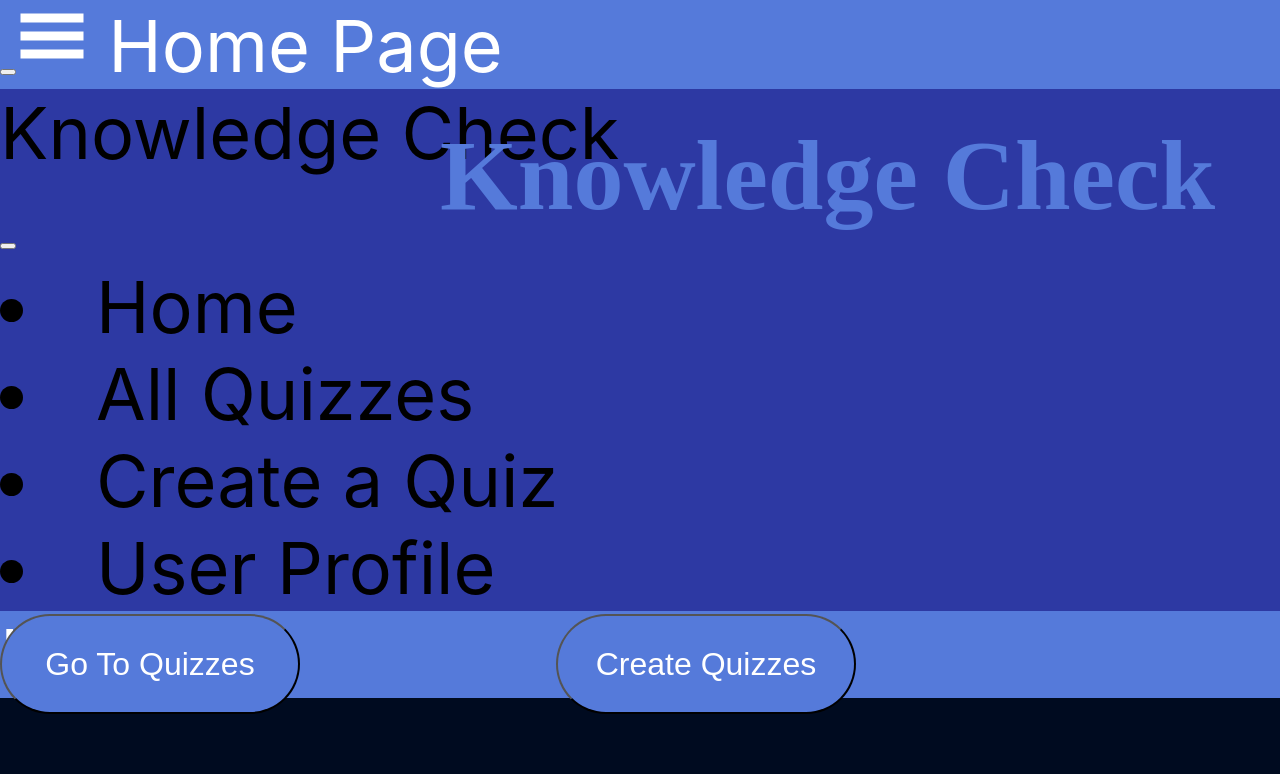
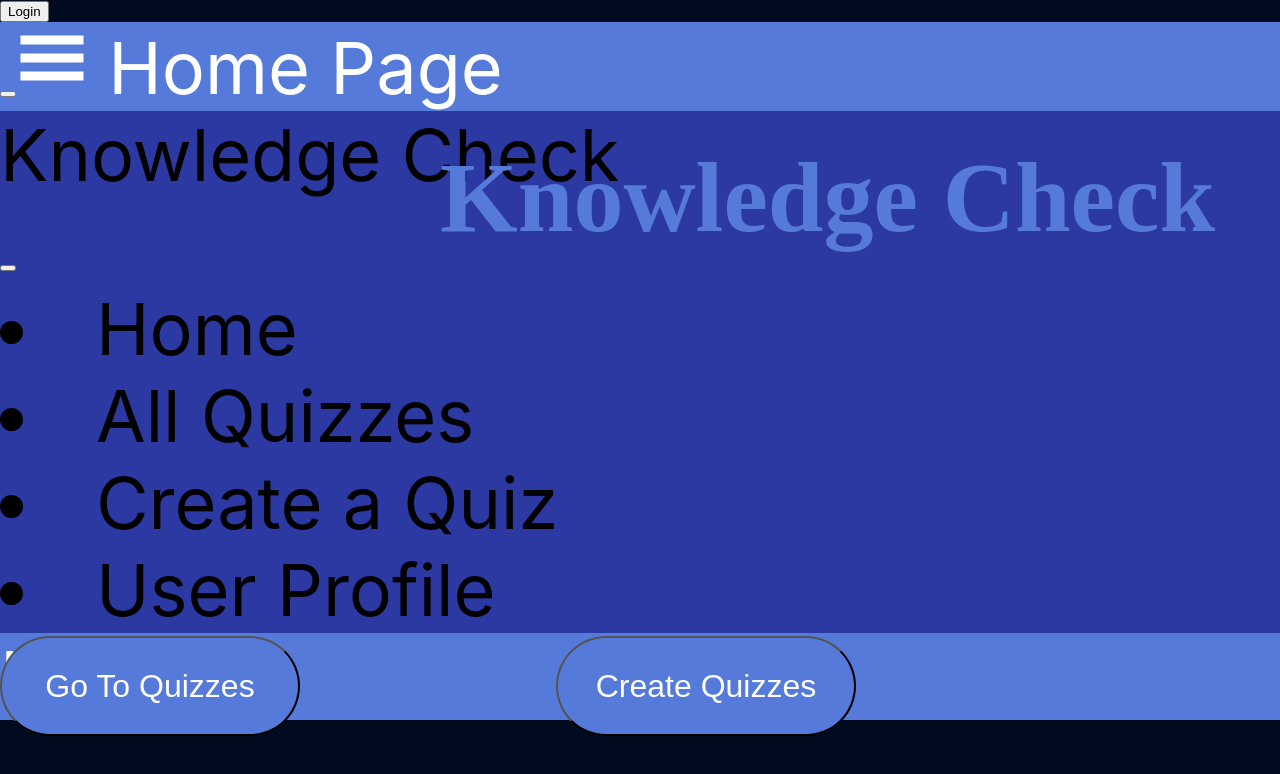
Before and after one commit to Fowora/SWE_Team_10, a React (Create React App) app in the folder knowledge_check/: page /Home in a window 1280 px wide. Shown: the top 774 px of the page. Built offline with nearby package versions, Linux system fonts and the light colour scheme.

Commit message:
added login button

```diff
--- a/knowledge_check/src/App.js
+++ b/knowledge_check/src/App.js
@@ -2,14 +2,24 @@ import './App.css';
 import {NavBar} from './Components/NavBar.js';
 import HomePage from './Pages/HomePage.js';
 import UserProfile from './Pages/UserProfile.js';
+import React, { useState, useEffect } from 'react';
 import {Routes, Route, Navigate} from 'react-router-dom';
 import AllQuizzes from './Pages/AllQuizzes.js';
 import CreateAQuiz from './Pages/CreateAQuiz.js';
 import TakingAQuiz from './Pages/TakingAQuiz.js';
+import LoginButton from './LoginButton.js';
 
 function App() {
-  return (
-    <div className = 'App'>
+    const [user, setUser] = useState(null);
+
+    return (
+  <div className="App">
+      <header className="App-header">
+          <LoginButton setUser={(user) => setUser(user)}/>
+          {user != null &&
+          <p>Welcome, {user.displayName} ({user.email})</p>
+          }
+      </header>
       <NavBar />
       <div className="spacer"></div>
       <Routes>
```
Also changed, not shown: 1 other file (tests, documents, lock files or other folders).
